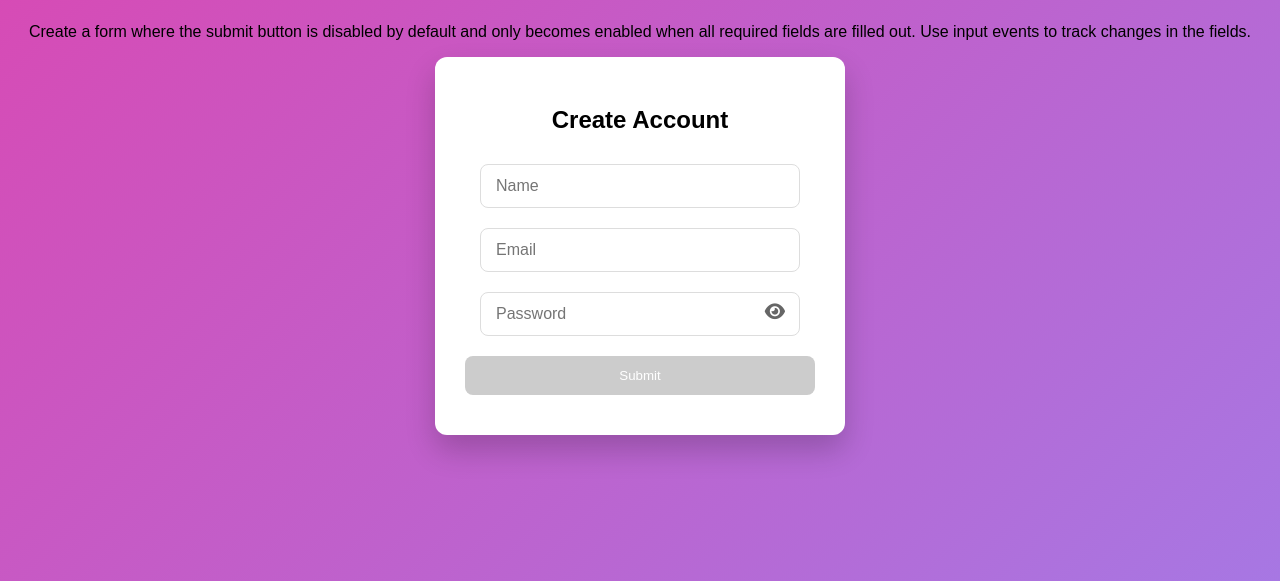
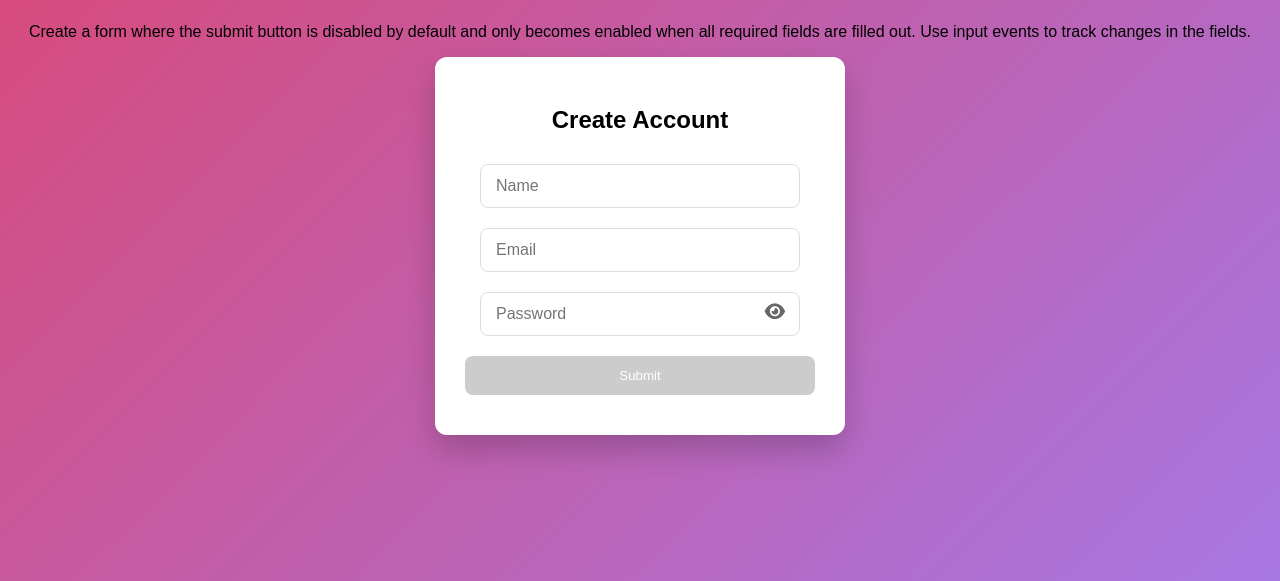
Before and after one commit to subiya07/js-2nd-task, a plain HTML site: page index.html in a window 1280 px wide. Shown: the part 219-800 px from the top of the page. Drawn offline with Linux system fonts and the light colour scheme.

Commit message:
js-2nd-task

```diff
--- a/index.html
+++ b/index.html
@@ -15,7 +15,7 @@
             justify-content: center;
             height: 100vh;
             margin: 0;
-            background: linear-gradient(135deg, #dc46b0, #a777e3);
+            background: linear-gradient(135deg, #dc4671, #a777e3);
             perspective: 1000px;
         }
 
```
